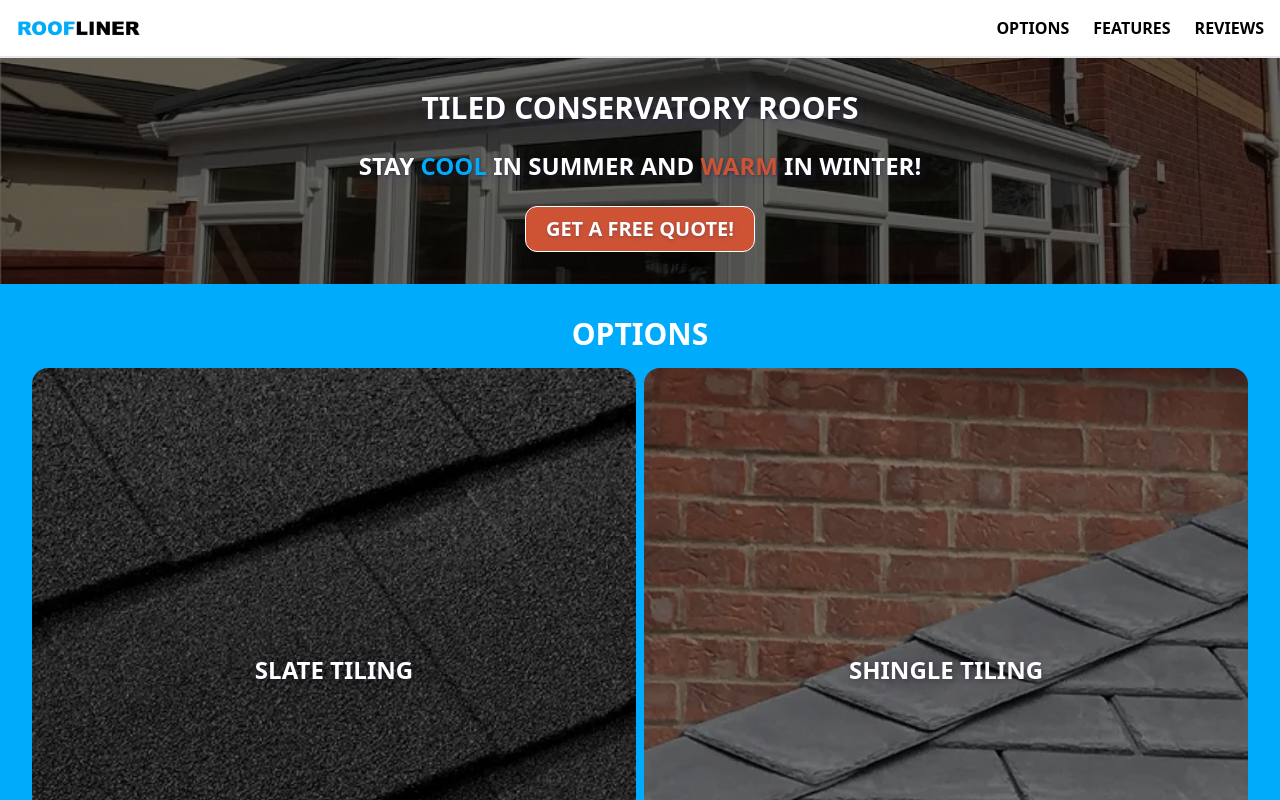
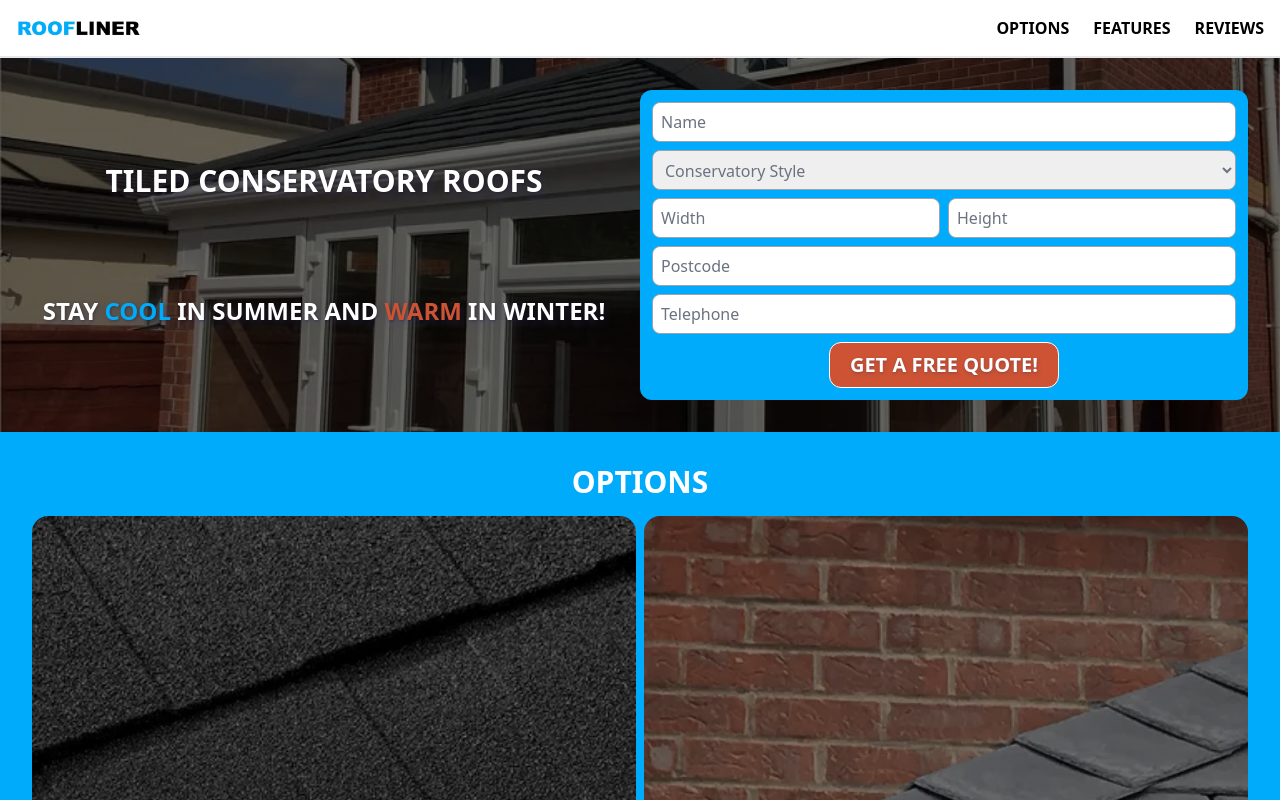
Before and after one commit to jackmaders/roofliner-website, a Vue app: page / in a window 1280 px wide. Shown: the top 800 px of the page. Built offline with nearby package versions, Linux system fonts and the light colour scheme.

Commit message:
added a header form for larger screen

```diff
--- a/src/components/blocks/header/HeaderBlock.vue
+++ b/src/components/blocks/header/HeaderBlock.vue
@@ -3,7 +3,8 @@
     id="header"
     class="p-8 bg-center bg-no-repeat bg-cover bg-header-background"
   >
-    <div class="container flex flex-col items-center gap-6 mx-auto">
+    <div class="container flex gap-6 mx-auto">
+      <div class="flex flex-col items-center gap-6 justify-evenly basis-0 grow">
         <h1
           class="text-3xl font-extrabold text-center text-white uppercase text-shadow-xl"
         >
@@ -18,11 +19,16 @@
           <span class="text-roofliner-red">warm</span>
           <span> in winter! </span>
         </p>
-      <AppButton class="bg-roofliner-red">Get a free quote!</AppButton>
+        <AppButton class="bg-roofliner-red md:hidden"
+          >Get a free quote!
+        </AppButton>
+      </div>
+      <HeaderForm class="basis-0 grow" />
     </div>
   </header>
 </template>
 
 <script setup>
 import AppButton from "../../shared/AppButton.vue";
+import HeaderForm from "./HeaderForm.vue";
 </script>
--- /dev/null
+++ b/src/components/blocks/header/HeaderForm.vue
@@ -0,0 +1,69 @@
+<template>
+  <aside
+    class="hidden grid-cols-2 gap-2 p-3 bg-roofliner-blue md:grid rounded-xl"
+  >
+    <AppInput
+      type="text"
+      name="name"
+      id="name"
+      placeholder="Name"
+      class="col-span-2"
+    ></AppInput>
+    <AppSelect name="style" id="style" class="col-span-2" required>
+      <option value="" disabled selected hidden>Conservatory Style</option>
+      <option
+        v-for="(conservatoryStyle, index) in conservatoryStyles"
+        :key="index"
+        :value="conservatoryStyle"
+        class="text-black"
+      >
+        {{ conservatoryStyle }}
+      </option>
+    </AppSelect>
+    <AppInput
+      type="number"
+      name="width"
+      id="width"
+      placeholder="Width"
+      class="col-span-1"
+    ></AppInput>
+    <AppInput
+      type="number"
+      name="height"
+      id="height"
+      placeholder="Height"
+      class="col-span-1"
+    ></AppInput>
+    <AppInput
+      type="text"
+      name="postcode"
+      id="postcode"
+      placeholder="Postcode"
+      class="col-span-2"
+    ></AppInput>
+    <AppInput
+      type="tel"
+      name="telephone"
+      id="telephone"
+      placeholder="Telephone"
+      class="col-span-2"
+    ></AppInput>
+    <AppButton class="col-span-2 mx-auto bg-roofliner-red"
+      >Get a free quote!</AppButton
+    >
+  </aside>
+</template>
+<script setup>
+import AppButton from "../../shared/AppButton.vue";
+import AppInput from "../../shared/AppInput.vue";
+import AppSelect from "../../shared/AppSelect.vue";
+
+const conservatoryStyles = [
+  "Victorian",
+  "Edwardian",
+  "Gable",
+  "Lean-To",
+  "P-Shaped",
+  "Lantern",
+];
+</script>
--- /dev/null
+++ b/src/components/shared/AppInput.vue
@@ -0,0 +1,6 @@
+<template>
+  <input
+    class="w-full h-10 p-2 border-gray-400 rounded-lg border-1 placeholder:text-gray-500"
+  />
+</template>
+<script></script>
--- /dev/null
+++ b/src/components/shared/AppSelect.vue
@@ -0,0 +1,8 @@
+<template>
+  <select
+    class="w-full h-10 p-2 border-gray-400 rounded-lg border-1 invalid:text-gray-500"
+  >
+    <slot></slot>
+  </select>
+</template>
+<script></script>
--- a/src/main.js
+++ b/src/main.js
@@ -5,6 +5,7 @@ import {
   faBars,
   faBook,
   faCircleCheck,
+  faCircleInfo,
   faClock,
   faDropletSlash,
   faEnvelopeOpen,
@@ -30,7 +31,8 @@ library.add(
   faPhone,
   faEnvelopeOpen,
   faMoneyBill,
-  faScrewdriverWrench
+  faScrewdriverWrench,
+  faCircleInfo
 );
 
 const app = createApp(App);
```
Lines whose indentation alone changed are shown as unchanged.
